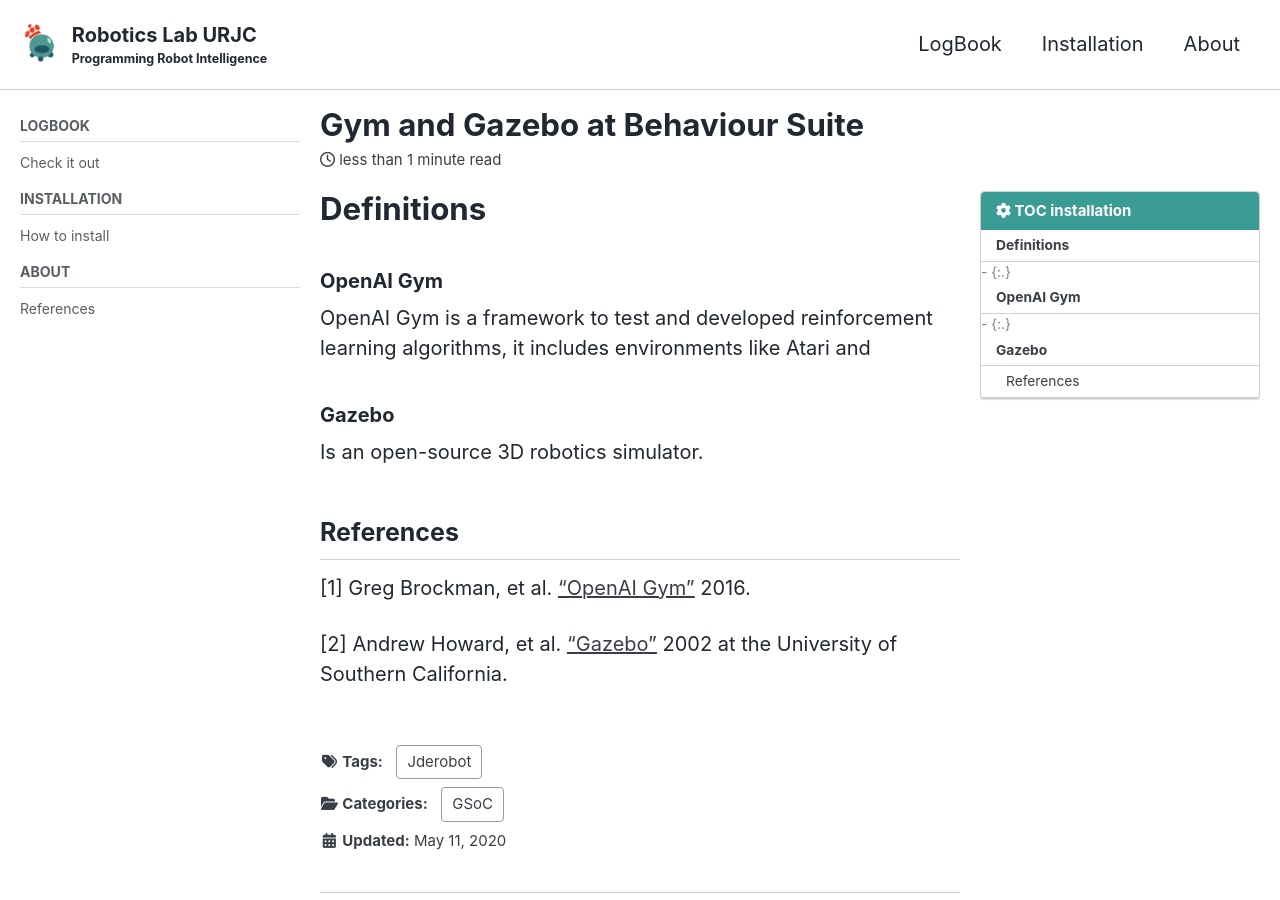
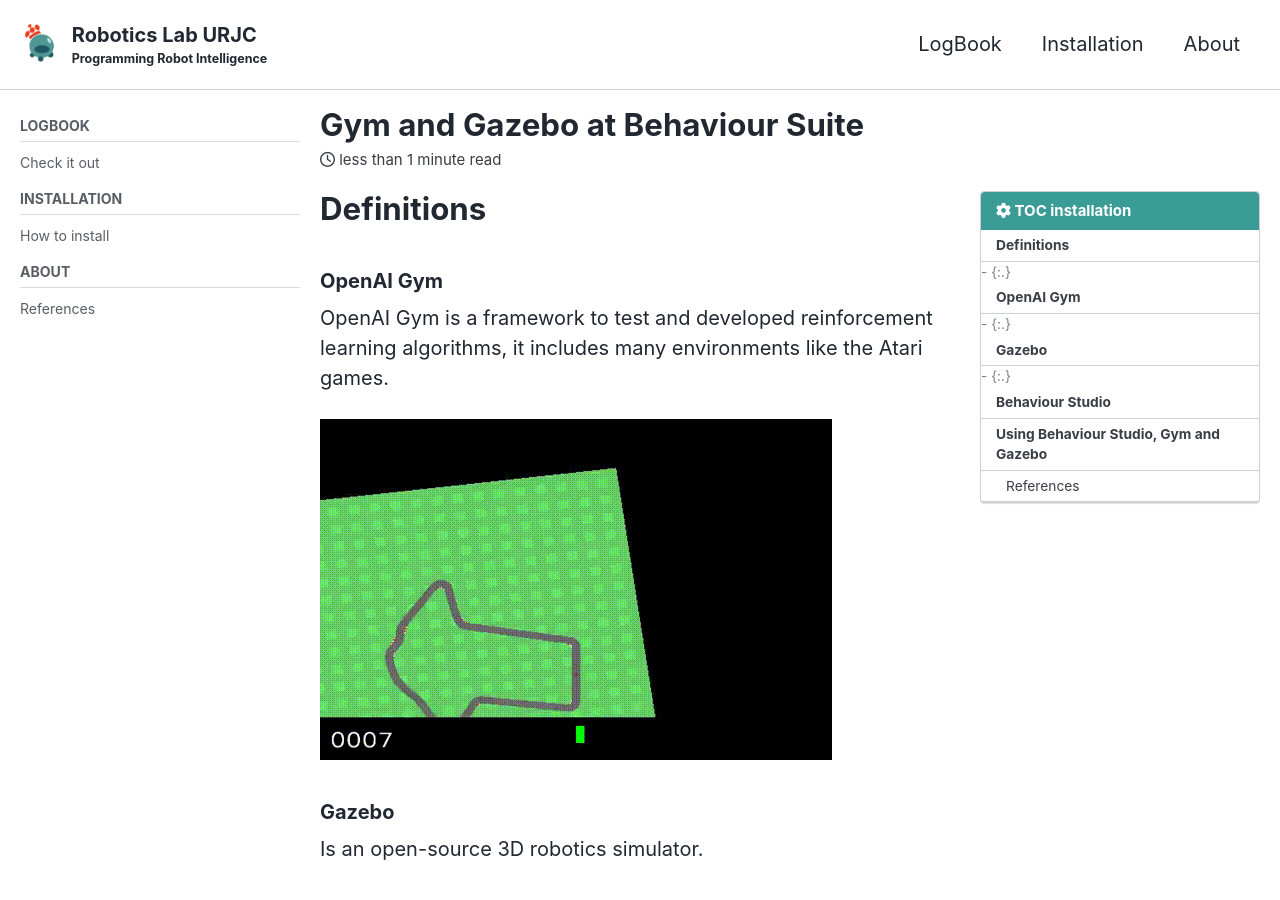
Before and after one commit to TheRoboticsClub/colab-gsoc2020-Diego_Charrez, a Jekyll site: the page built from docs/_posts/2020-05-11-Gym-Gazebo.md, in a window 1280 px wide and 900 px high. Built offline with Jekyll 4.4.1, drawn with Linux system fonts in a browser that asks for light colours; cached includes are drawn as plain includes; nearby versions of some CDN libraries; some of the changed text lies outside the part shown.

Commit message:
updating week 2 log

```diff
--- a/docs/_posts/2020-05-11-Gym-Gazebo.md
+++ b/docs/_posts/2020-05-11-Gym-Gazebo.md
@@ -23,14 +23,30 @@
 
 ### OpenAI Gym
 
-OpenAI Gym is a framework to test and developed reinforcement learning algorithms, it includes environments like Atari and
+OpenAI Gym is a framework to test and developed reinforcement learning algorithms, it includes many environments like the Atari games.
+
+![image tooltip here](/assets/images/blogs/CarRacing-v0.gif)
 
 ### Gazebo
 
 Is an open-source 3D robotics simulator.
+
+### Behaviour Studio
+
+Is a tool that will benchmark different algorithms for autonomous driving using Jderobot tools.
+
+# Using Behaviour Studio, Gym and Gazebo
+
+TODO
 
 ## References
 
 [1] Greg Brockman, et al. ["OpenAI Gym"](https://gym.openai.com/) 2016.
 
 [2] Andrew Howard, et al. ["Gazebo"](http://gazebosim.org/) 2002 at the University of Southern California.
+
+[3] Jderobot, [BehaviorStudio (BehaviorSuite)](https://github.com/JdeRobot/BehaviorSuite)
+
+[4] Nacho Arranz’s master thesis [repository](https://github.com/RoboticsLabURJC/2019-tfm-ignacio-arranz)
+
+[5] [Gym-gazebo](https://github.com/RoboticsLabURJC/2019-tfm-ignacio-arranz/blob/master/gym-gazebo/README.md)
```
Also changed, not shown: docs/assets/images/blogs/CarRacing-v0.gif (added).
